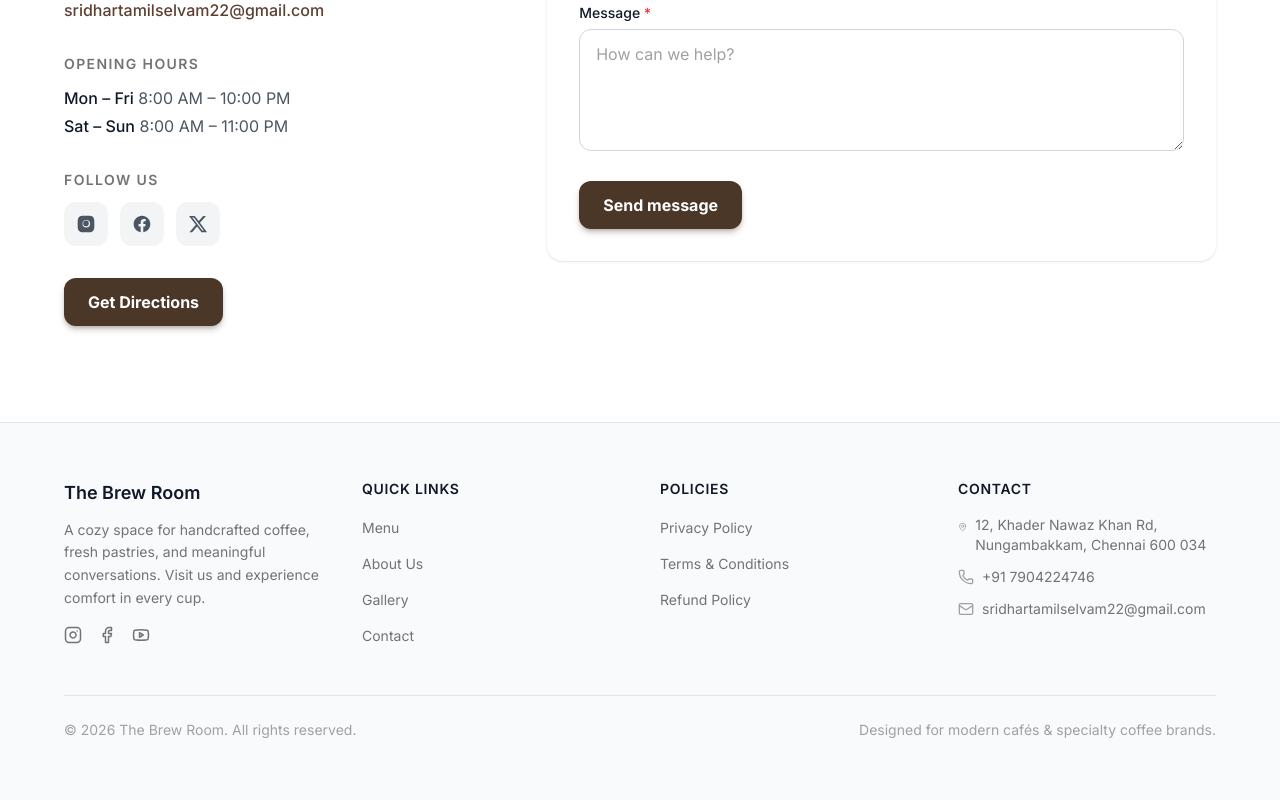
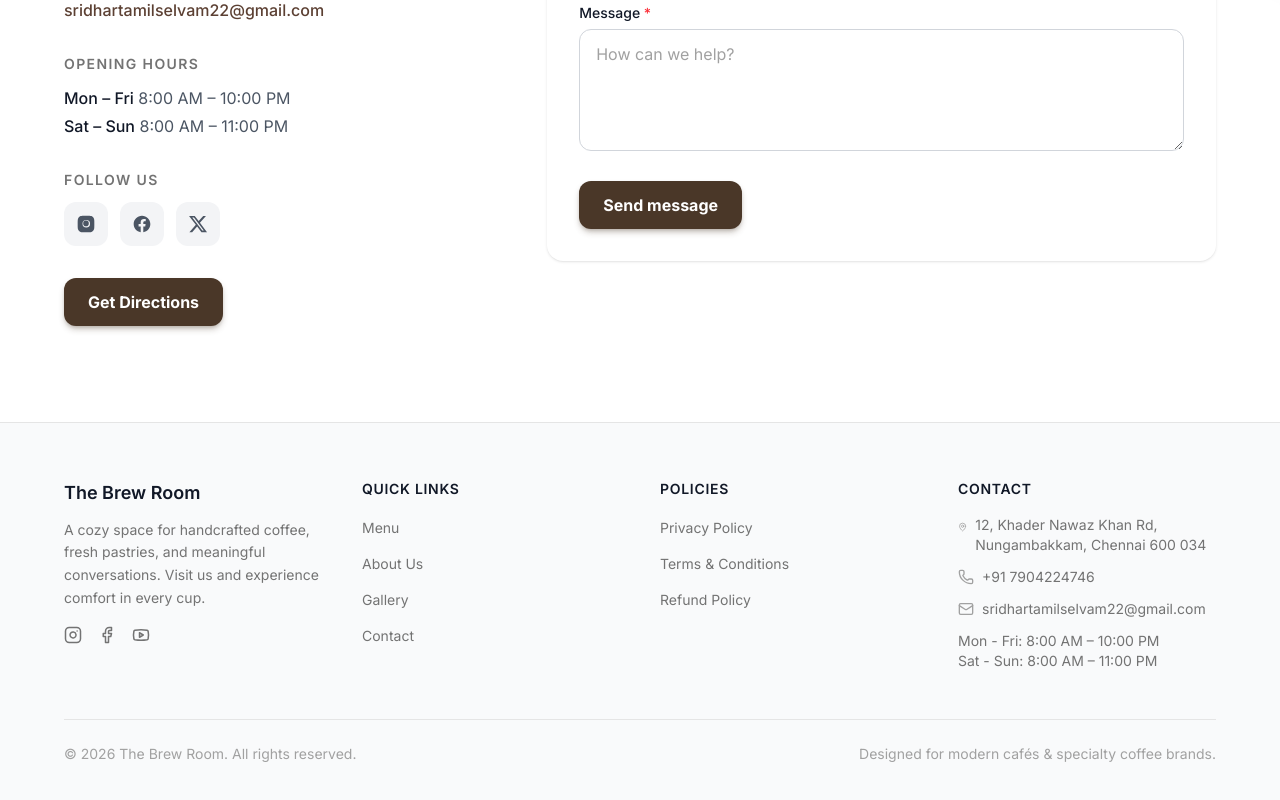
Before and after one commit to WebDev-Sridhar/cafe-demo-website, a React (Vite) app: page /contact in a window 1280 px wide. Shown: the part 856-1656 px from the top of the page. Built offline with nearby package versions, Linux system fonts and the light colour scheme; the HTML template or start-up script is replaced by a standard one.

Commit message:
Update cafe tagline, add operating hours to Footer, and modify button style in Home page

```diff
--- a/src/data/cafe.js
+++ b/src/data/cafe.js
@@ -1,6 +1,6 @@
 export const cafe = {
   name: "The Brew Room",
-  tagline: "Where Chennai slows down.",
+  tagline: "Every cup brewed with care and community.",
   address: "12, Khader Nawaz Khan Rd, Nungambakkam, Chennai 600 034",
   phone: "+91 7904224746",
   whatsapp: "+916380614150",
--- a/src/layout/Footer.jsx
+++ b/src/layout/Footer.jsx
@@ -132,6 +132,11 @@ export default function Footer() {
                   {cafe.email}
                 </a>
               </li>
+              <li className=" items-center gap-2">
+               <p className="text-sm text-neutral-500">Mon - Fri: {cafe.hours.weekdays}</p>
+               <p className="text-sm text-neutral-500">Sat - Sun: {cafe.hours.weekend}</p>
+
+              </li>
             </ul>
           </div>
         </div>
--- a/src/pages/Gallery.jsx
+++ b/src/pages/Gallery.jsx
@@ -1,76 +1,3 @@
-// import { useState } from 'react'
-// import { galleryFilters, galleryItems } from '../data/gallery'
-
-// function GalleryCard({ item }) {
-//   return (
-//     <div className="group relative aspect-square overflow-hidden rounded-2xl bg-neutral-200 shadow-sm transition-all duration-300 hover:shadow-lg">
-//       <img
-//         src={item.image}
-//         alt={item.caption}
-//         className="h-full w-full object-cover transition duration-300 ease-out group-hover:scale-105"
-//       />
-//       <div className="absolute inset-0 flex items-end bg-linear-to-t from-[#0F172A]/80 via-transparent to-transparent opacity-0 transition-opacity duration-300 group-hover:opacity-100">
-//         <p className="p-4 text-sm font-medium text-white">{item.caption}</p>
-//       </div>
-//     </div>
-//   )
-// }
-
-// export default function Gallery() {
-//   const [activeFilter, setActiveFilter] = useState('All')
-//   const filtered =
-//     activeFilter === 'All'
-//       ? galleryItems
-//       : galleryItems.filter((item) => item.category === activeFilter)
-
-//   return (
-//     <div className="mx-auto max-w-[1200px] px-4 py-16 md:px-6 md:py-24">
-//       <p className="text-sm font-medium uppercase tracking-widest text-neutral-500">
-//         Gallery
-//       </p>
-//       <h1 className="mt-2 text-3xl font-bold leading-tight text-[#111827] md:text-4xl lg:text-5xl">
-//         Moments at The Brew Room
-//       </h1>
-//       <p className="mt-4 max-w-[65ch] text-lg leading-relaxed text-neutral-600">
-//         Food, drinks, and the space we call home. Scroll or filter to explore.
-//       </p>
-
-//       {/* Filter buttons */}
-//       <div className="mt-10 flex flex-wrap gap-2 md:mt-14">
-//         {galleryFilters.map((filter) => (
-//           <button
-//             key={filter}
-//             onClick={() => setActiveFilter(filter)}
-//             className={`rounded-xl px-5 py-2.5 text-sm font-semibold transition-all duration-300 ease-out md:px-6 md:py-3 md:text-base ${
-//               activeFilter === filter
-//                 ? 'bg-[#111827] text-white shadow-sm'
-//                 : 'bg-neutral-100 text-neutral-600 hover:bg-neutral-200 hover:text-[#111827]'
-//             }`}
-//           >
-//             {filter}
-//           </button>
-//         ))}
-//       </div>
-
-//       {/* Grid with smooth filter animation */}
-//       <div
-//         key={activeFilter}
-//         className="animate-fade-in-up mt-8 grid grid-cols-2 gap-3 sm:gap-4 md:mt-12 md:grid-cols-3 md:gap-4 lg:grid-cols-4"
-//       >
-//         {filtered.map((item) => (
-//           <GalleryCard key={item.id} item={item} />
-//         ))}
-//       </div>
-
-//       {filtered.length === 0 && (
-//         <p className="mt-12 text-center text-neutral-500">No images in this category yet.</p>
-//       )}
-
-//       <div className="h-20 md:hidden" />
-//     </div>
-//   )
-// }
-
 
 
 import { useState } from 'react'
@@ -163,7 +90,7 @@ export default function Gallery() {
         key={activeFilter}
         className="animate-fade-in-up mt-8 grid grid-cols-2 gap-3 sm:gap-4 md:mt-12 md:grid-cols-3 lg:grid-cols-4"
         style={{
-          gridAutoRows: '200px',
+          // gridAutoRows: '200px',
         }}
       >
         {filtered.map((item, index) => (
--- a/src/pages/Home.jsx
+++ b/src/pages/Home.jsx
@@ -139,8 +139,8 @@ export default function Home() {
           </div>
           <div className="mt-14 text-center">
             <Link to="/menu">
-              <Button variant="primary" className="shadow-md shadow-[#4a3728]/25 hover:shadow-lg hover:shadow-[#4a3728]/30">
-                View Full Menu
+              <Button variant="outline" className="shadow-md shadow-[#4a3728]/25 hover:shadow-lg hover:shadow-[#4a3728]/30">
+              Explore Today’s Menu →
               </Button>
             </Link>
           </div>
```
